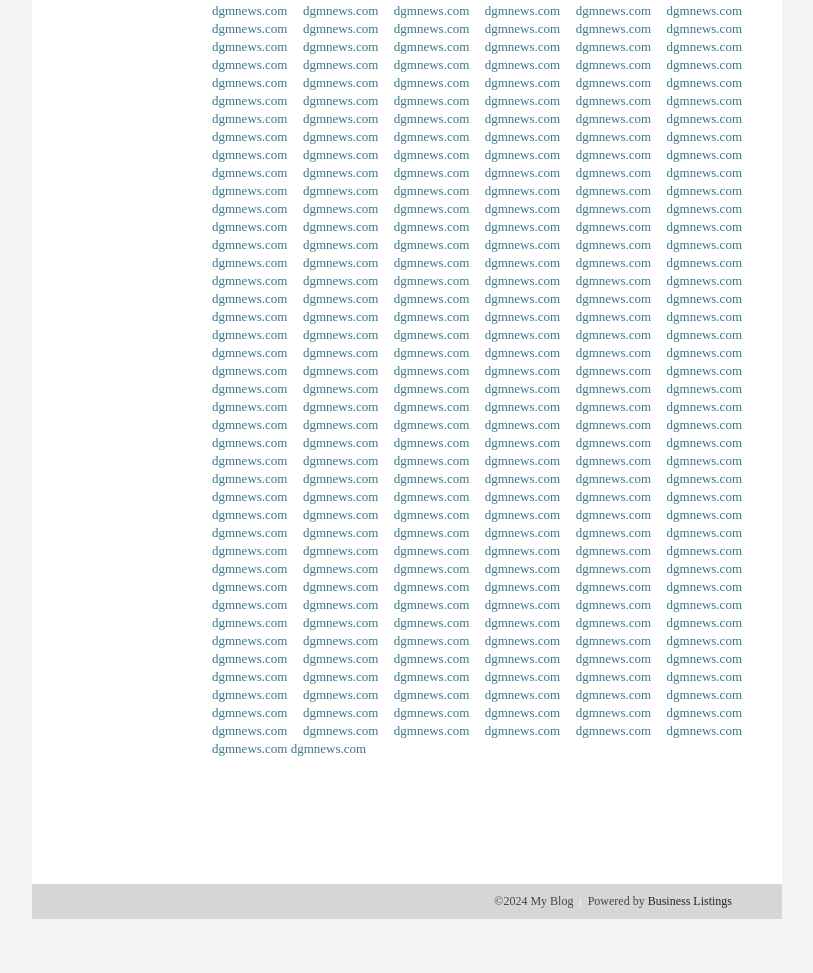
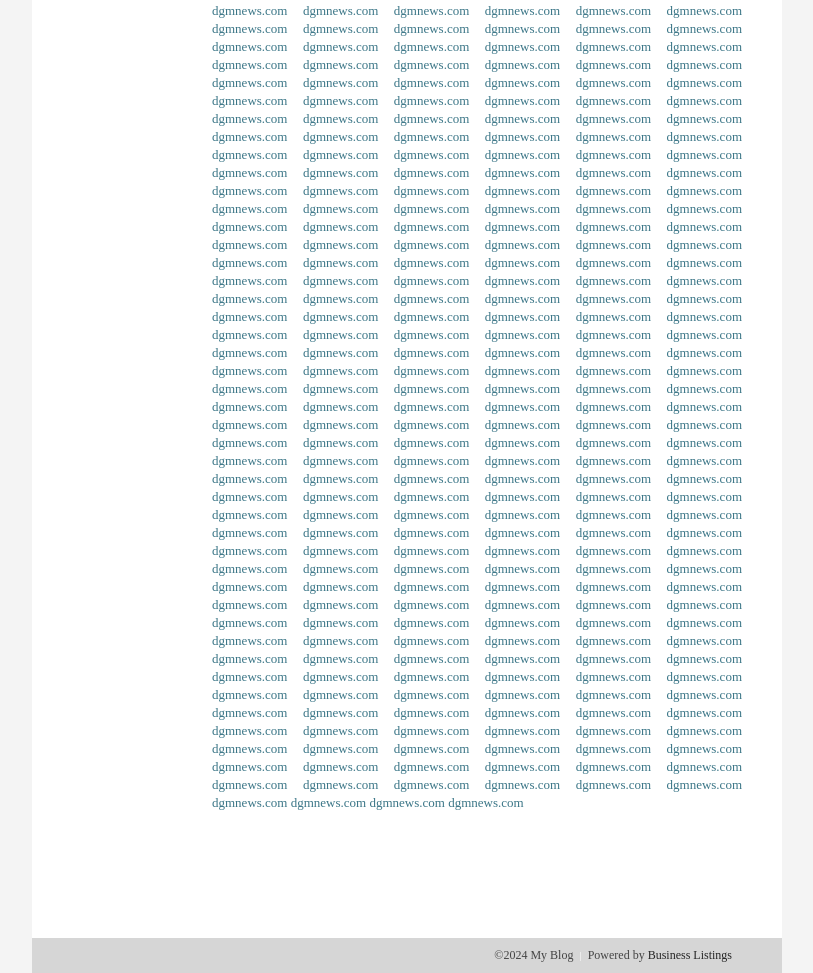
Before and after one commit to carmenton/carmenton, a plain HTML site: page index.html in a window 1280 px wide. Shown: the part 1849-2822 px from the top of the page, without its empty margins (233-1046 px from the left). Before the commit the page ends 2768 px from the top, so only its background shows below. Drawn offline with Linux system fonts and the light colour scheme; a web font is replaced by a local one.

Commit message:
Update index.html

```diff
--- a/index.html
+++ b/index.html
@@ -455,6 +455,27 @@ Refereces:<br/>
 <a href="https://dgmnews.com/posts/customizing-your-space-the-advantages-of-made-to-measure-blinds/">dgmnews.com</a>
 <a href="https://dgmnews.com/posts/indulge-and-unwind-your-ultimate-guide-to-a-massage-retreat/">dgmnews.com</a>
 <a href="https://dgmnews.com/posts/navigating-escape-room-safety-tips-for-a-secure-experience/">dgmnews.com</a>
+<a href="https://dgmnews.com/posts/australia-and-new-zealand-best-hand-picked-destinations/">dgmnews.com</a>
+<a href="https://dgmnews.com/posts/the-importance-of-womens-day-celebrations-in-corporate-culture/">dgmnews.com</a>
+<a href="https://dgmnews.com/posts/5-elegant-themes-for-your-wedding/">dgmnews.com</a>
+<a href="https://dgmnews.com/posts/the-corteiz-hoodie-mixing-style-with-solace/">dgmnews.com</a>
+<a href="https://dgmnews.com/posts/revealing-the-sp5der-hoodie-a-combination-of-style-and-usefulness/">dgmnews.com</a>
+<a href="https://dgmnews.com/posts/essentials-clothing-timeless-styles-modern-comfort/">dgmnews.com</a>
+<a href="https://dgmnews.com/posts/essentials-hoodie-cozy-style-modern-comfort/">dgmnews.com</a>
+<a href="https://dgmnews.com/posts/exploring-the-unique-appeal-of-the-broken-planet-tracksuit/">dgmnews.com</a>
+<a href="https://dgmnews.com/posts/get-performance-style-with-hellstar-clothing/">dgmnews.com</a>
+<a href="https://dgmnews.com/posts/the-pros-and-cons-of-wearing-adult-diapers-at-night/">dgmnews.com</a>
+<a href="https://dgmnews.com/posts/5-faqs-about-used-cars/">dgmnews.com</a>
+<a href="https://dgmnews.com/posts/the-true-cost-of-data-loss/">dgmnews.com</a>
+<a href="https://dgmnews.com/posts/barrel-saunas/">dgmnews.com</a>
+<a href="https://dgmnews.com/posts/shielding-your-home-network/">dgmnews.com</a>
+<a href="https://dgmnews.com/posts/unlocking-the-advantages-of-trailer-hire-services/">dgmnews.com</a>
+<a href="https://dgmnews.com/posts/inside-the-halls-of-justice-understanding-your-local-court-system/">dgmnews.com</a>
+<a href="https://dgmnews.com/posts/a-record-keeping-guide-for-freelancers-to-ensure-a-stress-free-tax-filing-experience/">dgmnews.com</a>
+<a href="https://dgmnews.com/posts/leveling-up-your-gta-v-experience-the-magic-of-gta-5-modded-accounts/">dgmnews.com</a>
+<a href="https://dgmnews.com/posts/navigating-financial-challenges-in-the-construction-industry/">dgmnews.com</a>
+<a href="https://dgmnews.com/posts/beach-bliss-beyond-the-ordinary-unleashing-family-fun-with-gulf-coast-vacation-rentals/">dgmnews.com</a>
+
 
 <br>
 </br>
```
